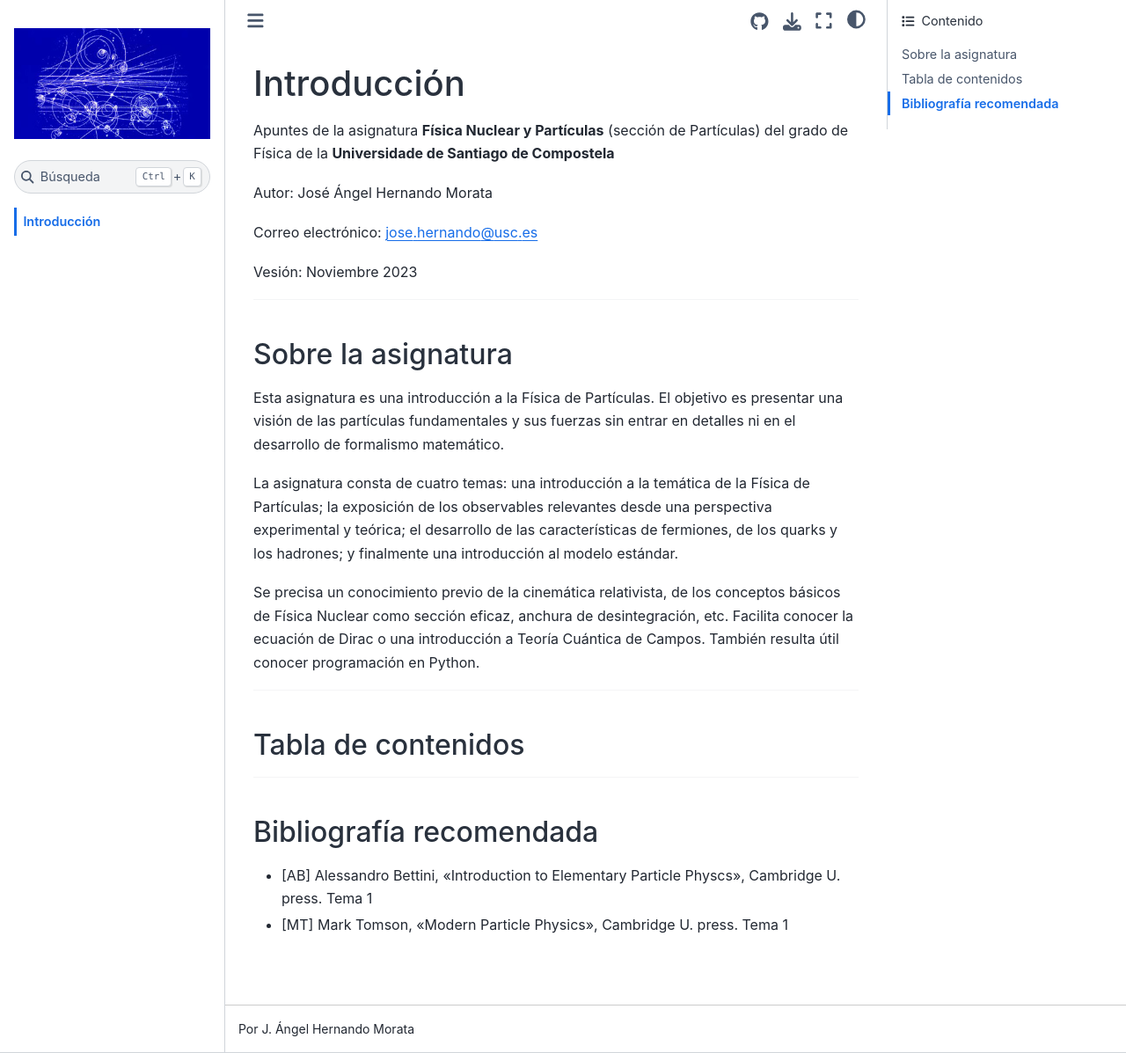
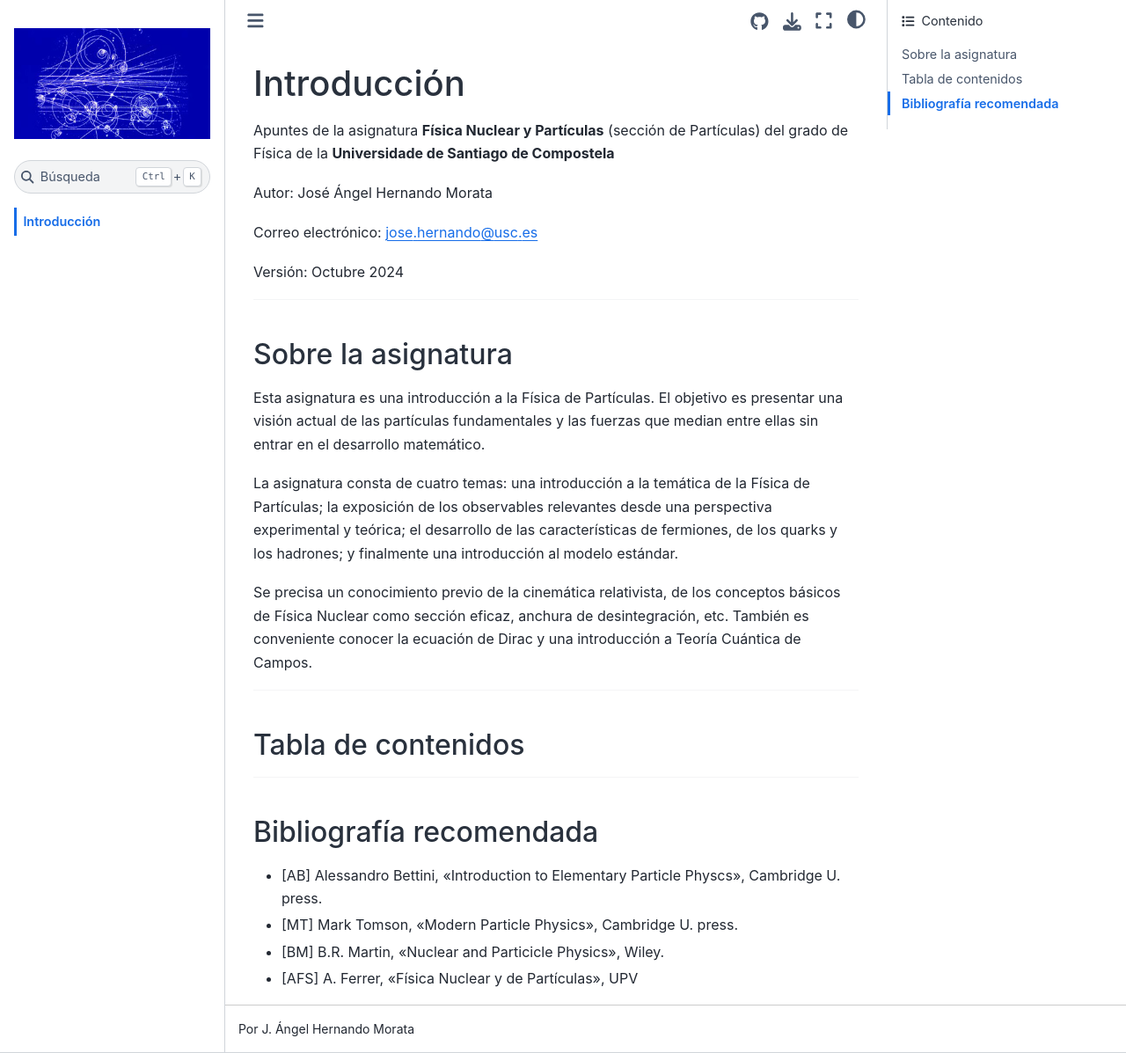
Before and after one commit to jahernando/USC-FNyP, a Jupyter Book: the page built from intro.md, in a window 1280 px wide and 1197 px high. Shown: the whole window at 88% size. Built offline with Jupyter Book 1.0.4 settings and Sphinx 7.4.7 and the Sphinx Book theme 1.1.4, drawn with Linux system fonts in a browser that asks for light colours; pages that are not in the unit, such as notebooks, are missing from menus.

Commit message:
obs-Dirac

```diff
--- a/intro.md
+++ b/intro.md
@@ -6,17 +6,17 @@ Autor: José Ángel Hernando Morata
 
 Correo electrónico: jose.hernando@usc.es
 
-Vesión: Noviembre 2023
+Versión: Octubre 2024
 
 -----
 
 ## Sobre la asignatura
 
-Esta asignatura es una introducción a la Física de Partículas. El objetivo es presentar una visión de las partículas fundamentales y sus fuerzas sin entrar en detalles ni en el desarrollo de formalismo matemático.
+Esta asignatura es una introducción a la Física de Partículas. El objetivo es presentar una visión actual de las partículas fundamentales y las fuerzas que median entre ellas sin entrar en el desarrollo matemático.
 
 La asignatura consta de cuatro temas: una introducción a la temática de la Física de Partículas; la exposición de los observables relevantes desde una perspectiva experimental y teórica; el desarrollo de las características de fermiones, de los quarks y los hadrones; y finalmente una introducción al modelo estándar.
 
-Se precisa un conocimiento previo de la cinemática relativista, de los conceptos básicos de Física Nuclear como sección eficaz, anchura de desintegración, etc. Facilita conocer la ecuación de Dirac o una introducción a Teoría Cuántica de Campos. También resulta útil conocer programación en Python.
+Se precisa un conocimiento previo de la cinemática relativista, de los conceptos básicos de Física Nuclear como sección eficaz, anchura de desintegración, etc. También es conveniente conocer la ecuación de Dirac y una introducción a Teoría Cuántica de Campos.
 
 -------
 
@@ -29,6 +29,10 @@ Se precisa un conocimiento previo de la cinemática relativista, de los concepto
 
 ## Bibliografía recomendada
 
- * [AB] Alessandro Bettini, "Introduction to Elementary Particle Physcs", Cambridge U. press. Tema 1
+ * [AB] Alessandro Bettini, "Introduction to Elementary Particle Physcs", Cambridge U. press.
 
- * [MT] Mark Tomson, "Modern Particle Physics", Cambridge U. press. Tema 1
+ * [MT] Mark Tomson, "Modern Particle Physics", Cambridge U. press.
+
+ * [BM] B.R. Martin, "Nuclear and Particicle Physics", Wiley.
+
+ * [AFS] A. Ferrer, "Física Nuclear y de Partículas", UPV
```
Also changed, not shown: notebooks/imgs/obs_Dirac_see.png (added), 4 other files.
